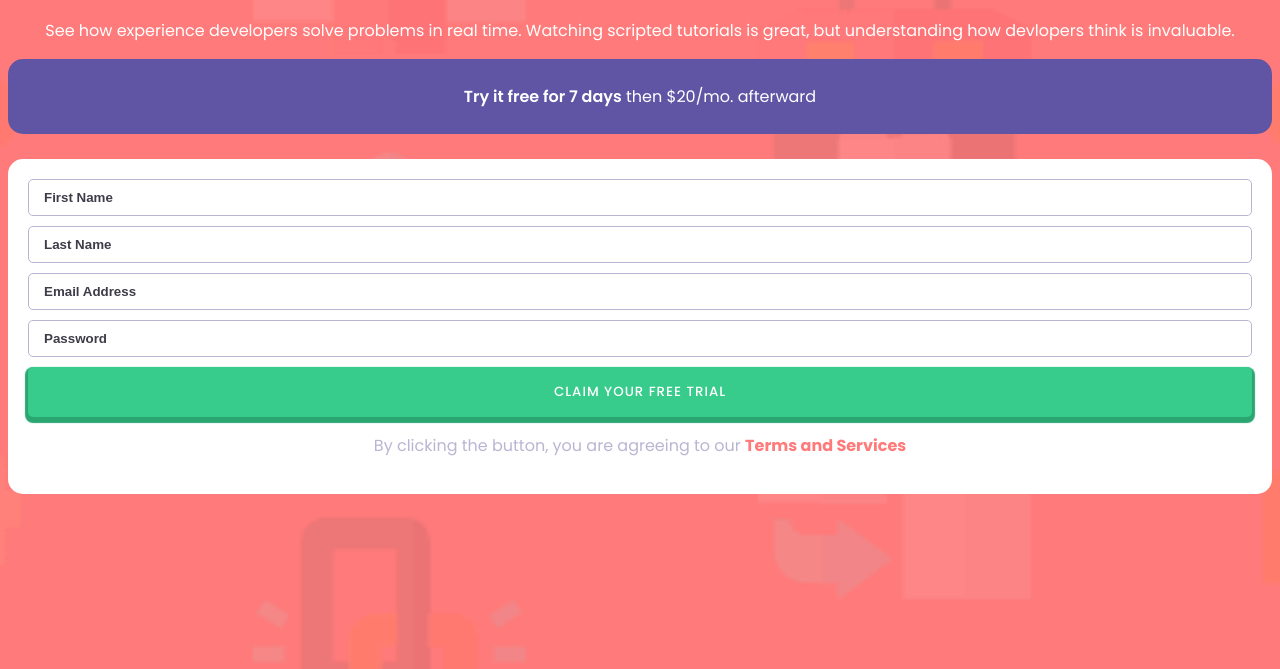
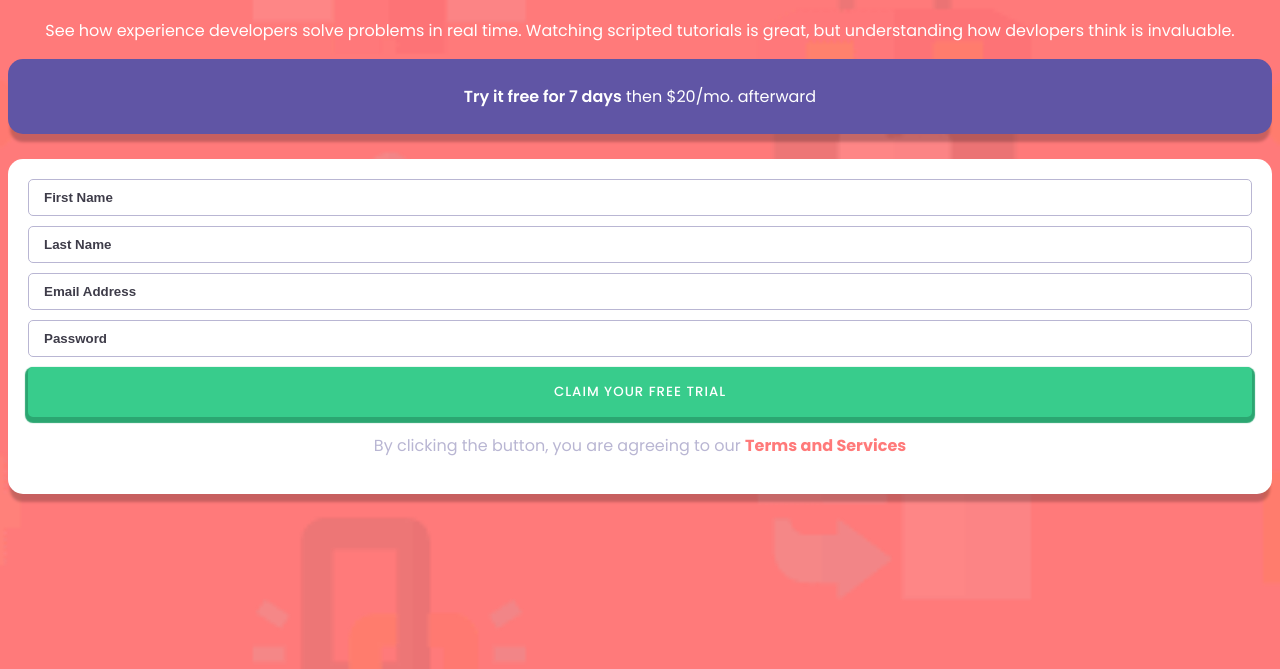
Before and after one commit to J-Guidry/intro-component-signup-form, a plain HTML site: page index.html in a window 1280 px wide. Shown: the part 131-800 px from the top of the page. Drawn offline with Linux system fonts and the light colour scheme.

Commit message:
box shadows added to trial offer button and sign up form

```diff
--- a/style.css
+++ b/style.css
@@ -21,6 +21,9 @@ header {
     background: hsl(248, 32%, 49%);
     padding: 25px 35px;
     border-radius: 15px;
+    -webkit-box-shadow: 0px 10px 3px -2px rgba(0,0,0,0.22);
+    -moz-box-shadow: 0px 10px 3px -2px rgba(0,0,0,0.22);
+    box-shadow: 0px 10px 3px -2px rgba(0,0,0,0.22);
 }
 
 .trial span {
@@ -33,6 +36,9 @@ header {
     border-radius: 15px;
     margin-top: 25px;
     margin-bottom: 30px;
+    -webkit-box-shadow: 0px 10px 3px -2px rgba(0,0,0,0.22);
+    -moz-box-shadow: 0px 10px 3px -2px rgba(0,0,0,0.22);
+    box-shadow: 0px 10px 3px -2px rgba(0,0,0,0.22);
 }
 
 .signup-form {
```
